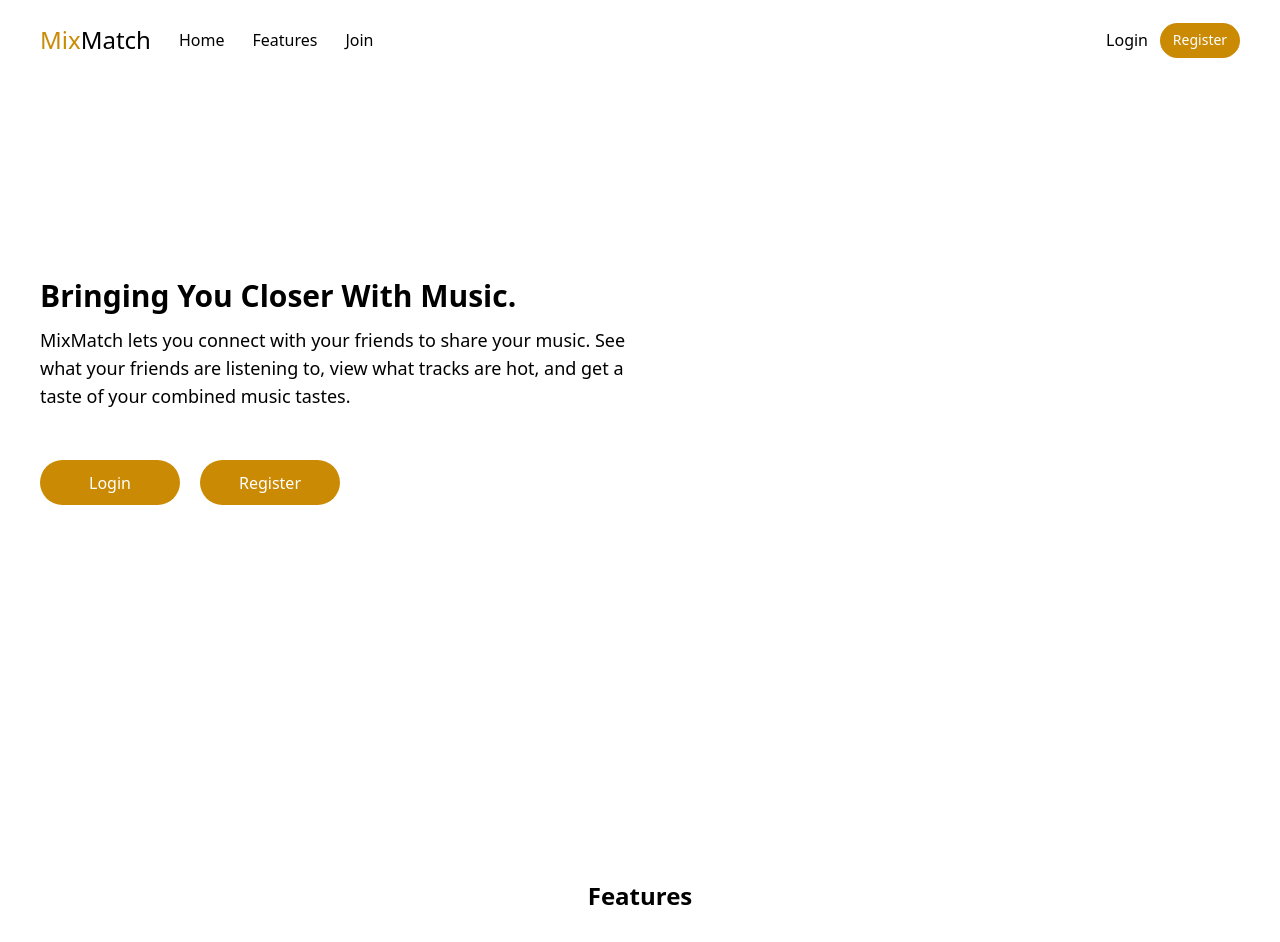
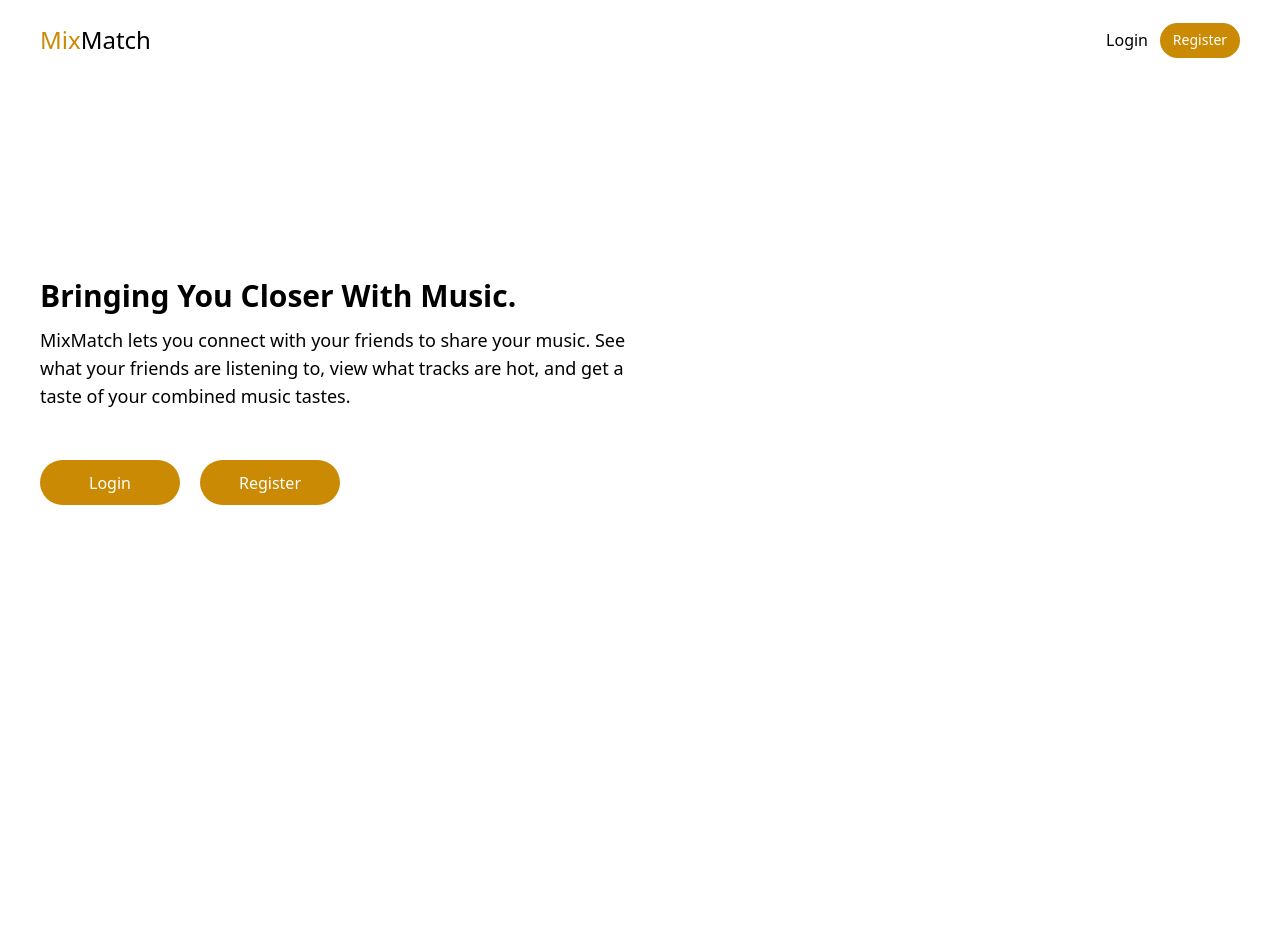
Before and after one commit to bkaheel/MixMatch, a React (Vite) app: page / in a window 1280 px wide. Shown: the top 942 px of the page. After the commit the page ends 880 px from the top, so only its background shows below. Built offline with nearby package versions, Linux system fonts and the light colour scheme; no server answers.

Commit message:
simple landing page

```diff
--- a/src/components/LandingPage.jsx
+++ b/src/components/LandingPage.jsx
@@ -22,7 +22,6 @@ const LandingPage = () => {
     <div className='flex flex-col'>
         <Navigation/>
         <Hero />
-        <Features />
 
 
     </div>
--- a/src/components/landing/Navigation.jsx
+++ b/src/components/landing/Navigation.jsx
@@ -26,9 +26,7 @@ const Navigation = () => {
                 <h1 className='text-2xl'><span className='text-yellow-600'>Mix</span><span className='font-thin'>Match</span></h1>
 
                 <ul className='flex gap-7 '>
-                    <li className='hover:text-yellow-600'> <a>Home</a></li>
-                    <li className='hover:text-yellow-600'><a>Features</a></li>
-                    <li className='hover:text-yellow-600'><a>Join</a></li>
+
                 </ul>
             </div>
 
```
